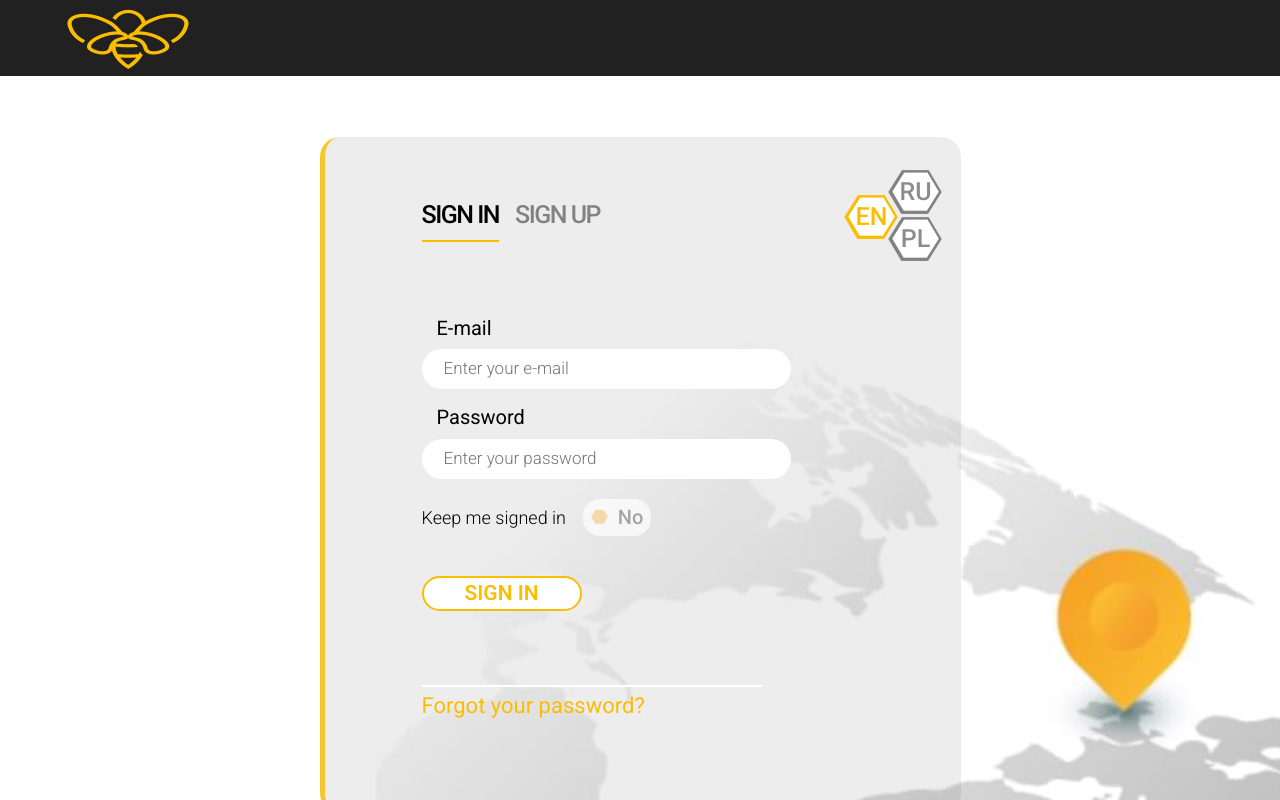
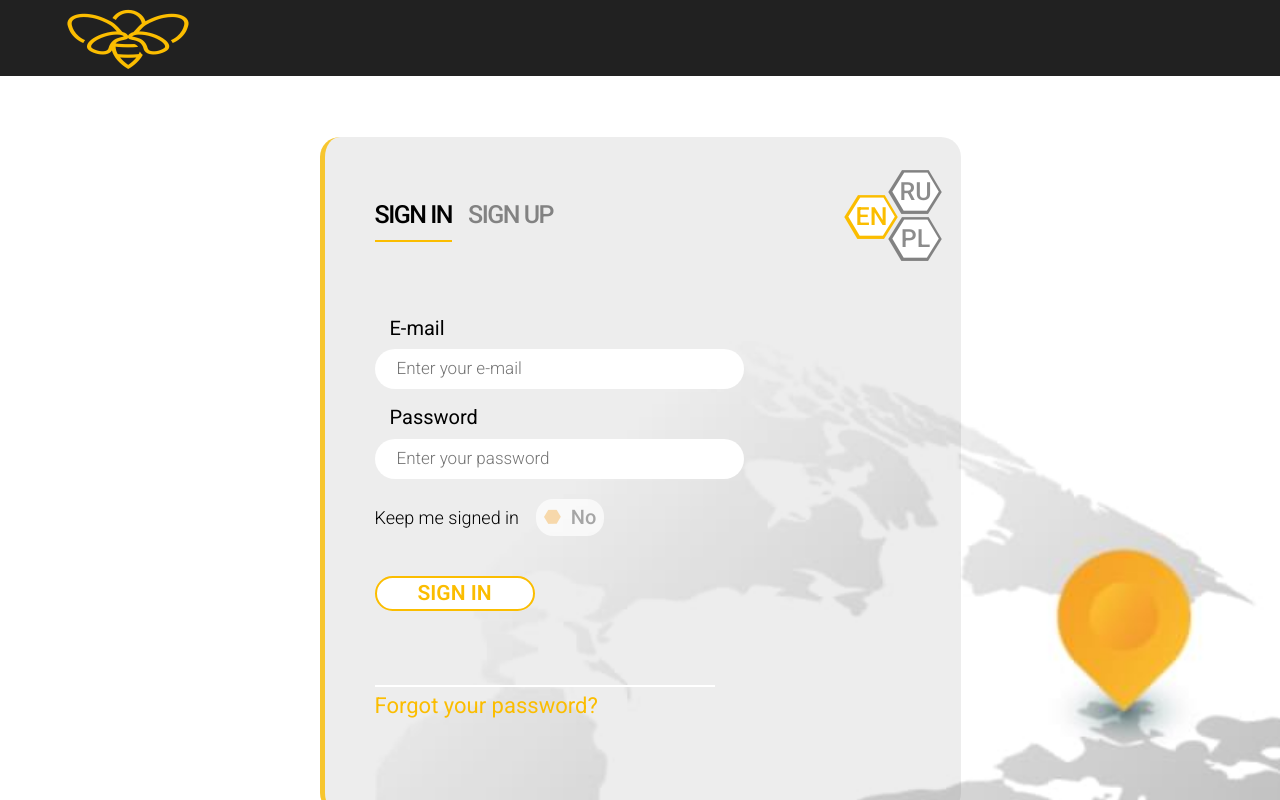
Before and after one commit to Maagikus/beezyy-frontend, a React (Create React App) app: page / in a window 1280 px wide. Shown: the top 800 px of the page. Built offline with nearby package versions, Linux system fonts and the light colour scheme.

Commit message:
Update index.css

```diff
--- a/src/index.css
+++ b/src/index.css
@@ -631,14 +631,17 @@ input::placeholder {
 	background: rgba(0, 0, 0, 0.07);
 	border-left: 5px solid rgba(251, 189, 0, 0.8);
 	border-radius: 20px;
-	padding: 31px 20px 97px 51px;
+	padding: 31px 20px 97px 50px;
+}
+@media (max-width: 376px) {
+	padding: 31px 20px 97px 20px;
 }
 
-@supports (padding-left: clamp(1.25rem, -0.5511695906rem + 9.0058479532vw, 6.0625rem)) {
+/* @supports (padding-left: clamp(1.25rem, -0.5511695906rem + 9.0058479532vw, 6.0625rem)) {
 	.from__content {
 		padding-left: clamp(1.25rem, -0.5511695906rem + 9.0058479532vw, 6.0625rem);
 	}
-}
+} */
 
 @supports not (padding-left: clamp(1.25rem, -0.5511695906rem + 9.0058479532vw, 6.0625rem)) {
 	.from__content {
```
